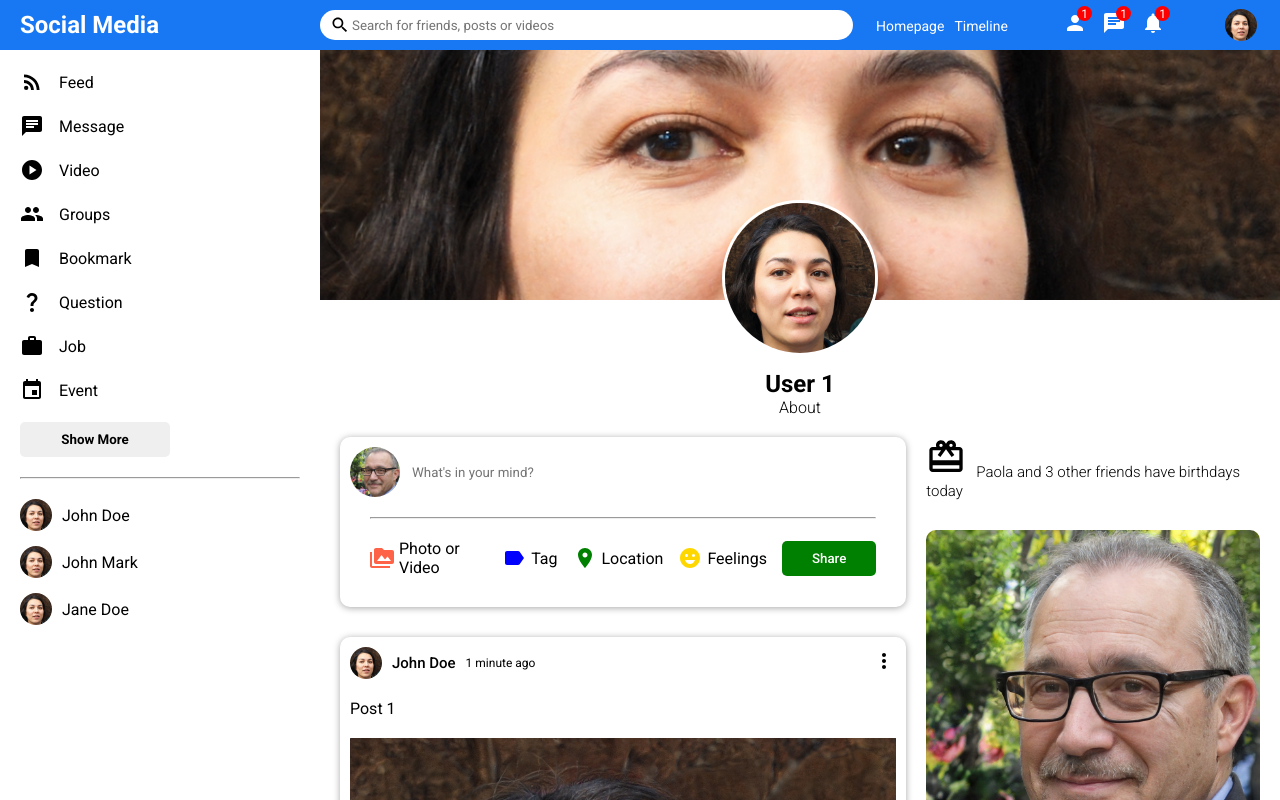
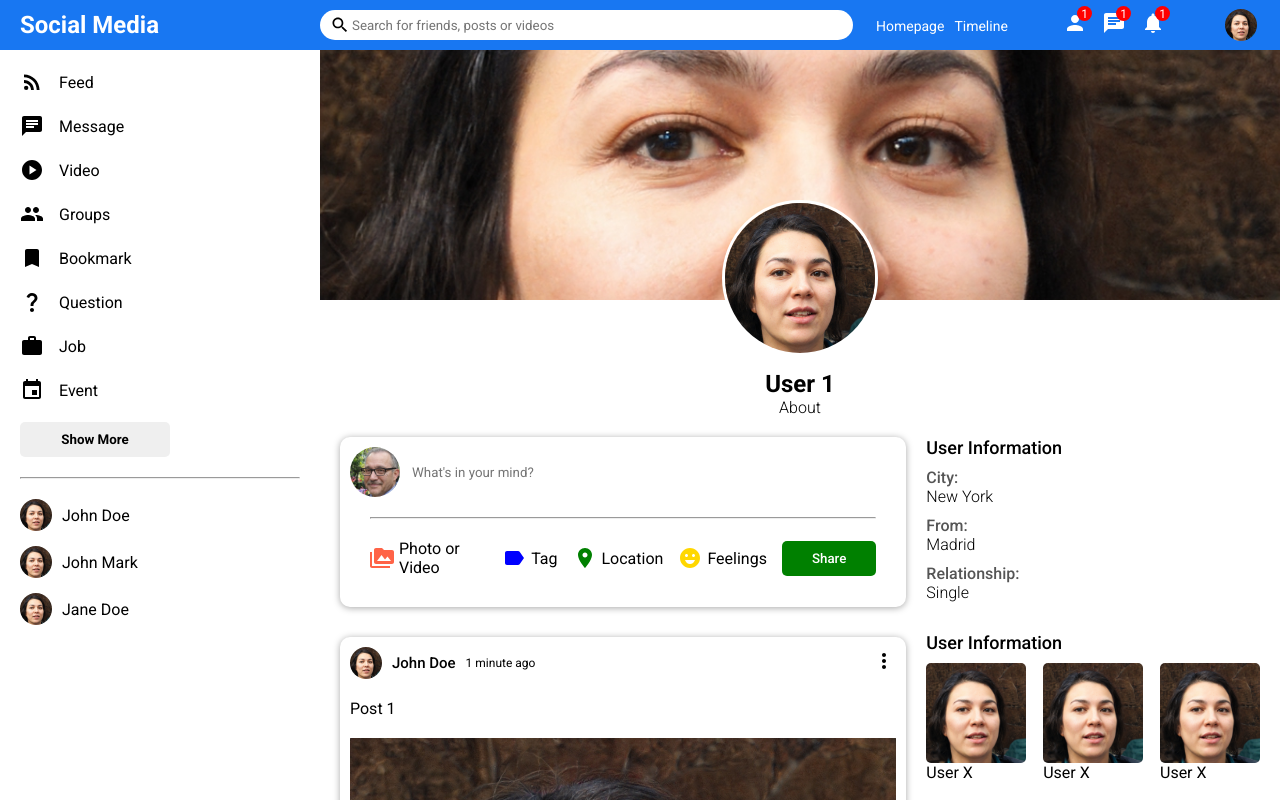
Before and after one commit to francisuloko/social-media, a React (Create React App) app: page / in a window 1280 px wide. Shown: the top 800 px of the page. Built offline with nearby package versions, Linux system fonts and the light colour scheme.

Commit message:
Add profile component

```diff
--- a/src/pages/profile/Profile.jsx
+++ b/src/pages/profile/Profile.jsx
@@ -24,7 +24,7 @@ export default function Home() {
           </div>
           <div className="profileRightBottom">
             <Feed />
-            <Rightbar />
+            <Rightbar profile />
           </div>
         </div>
       </div>
```
